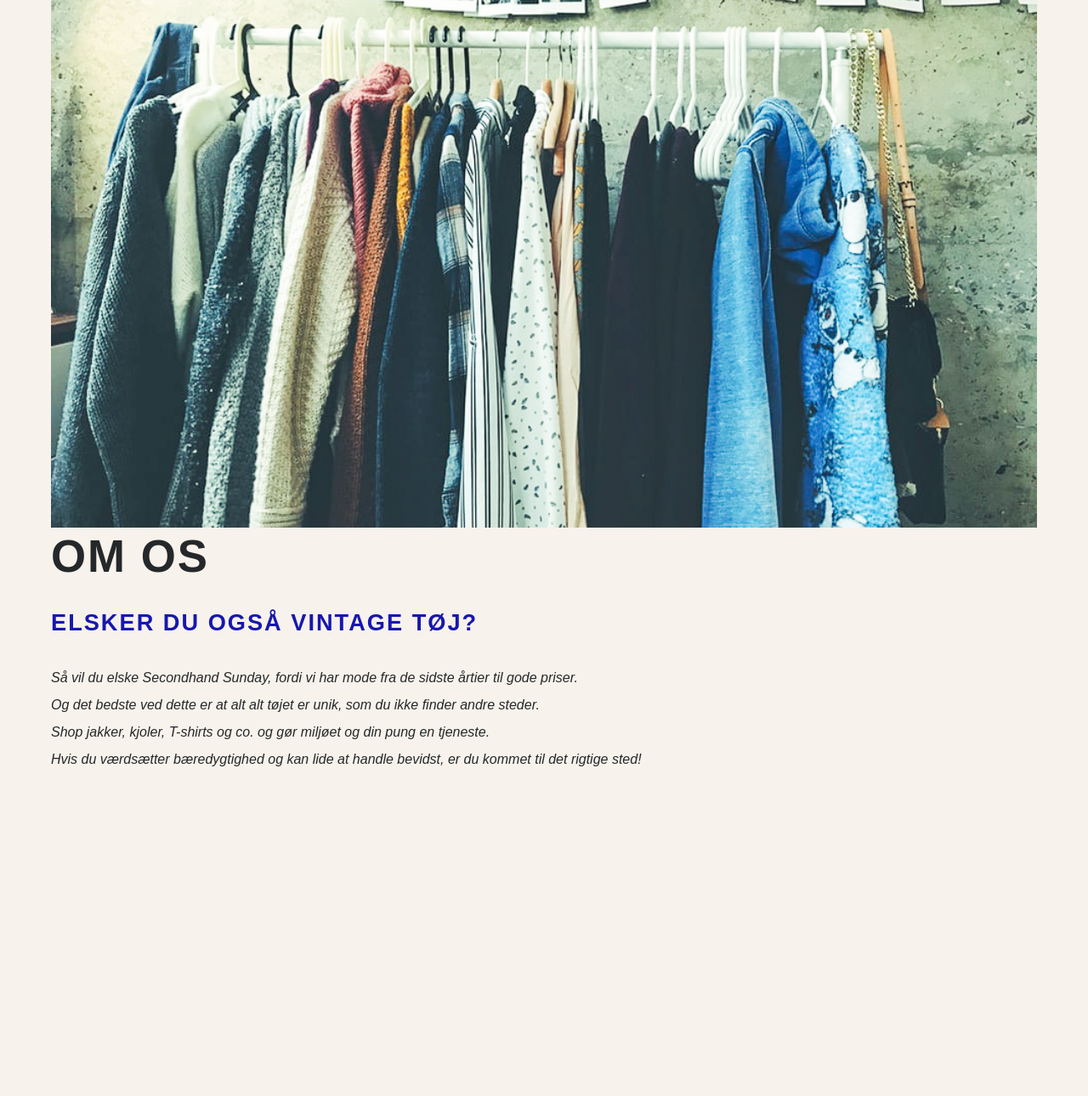
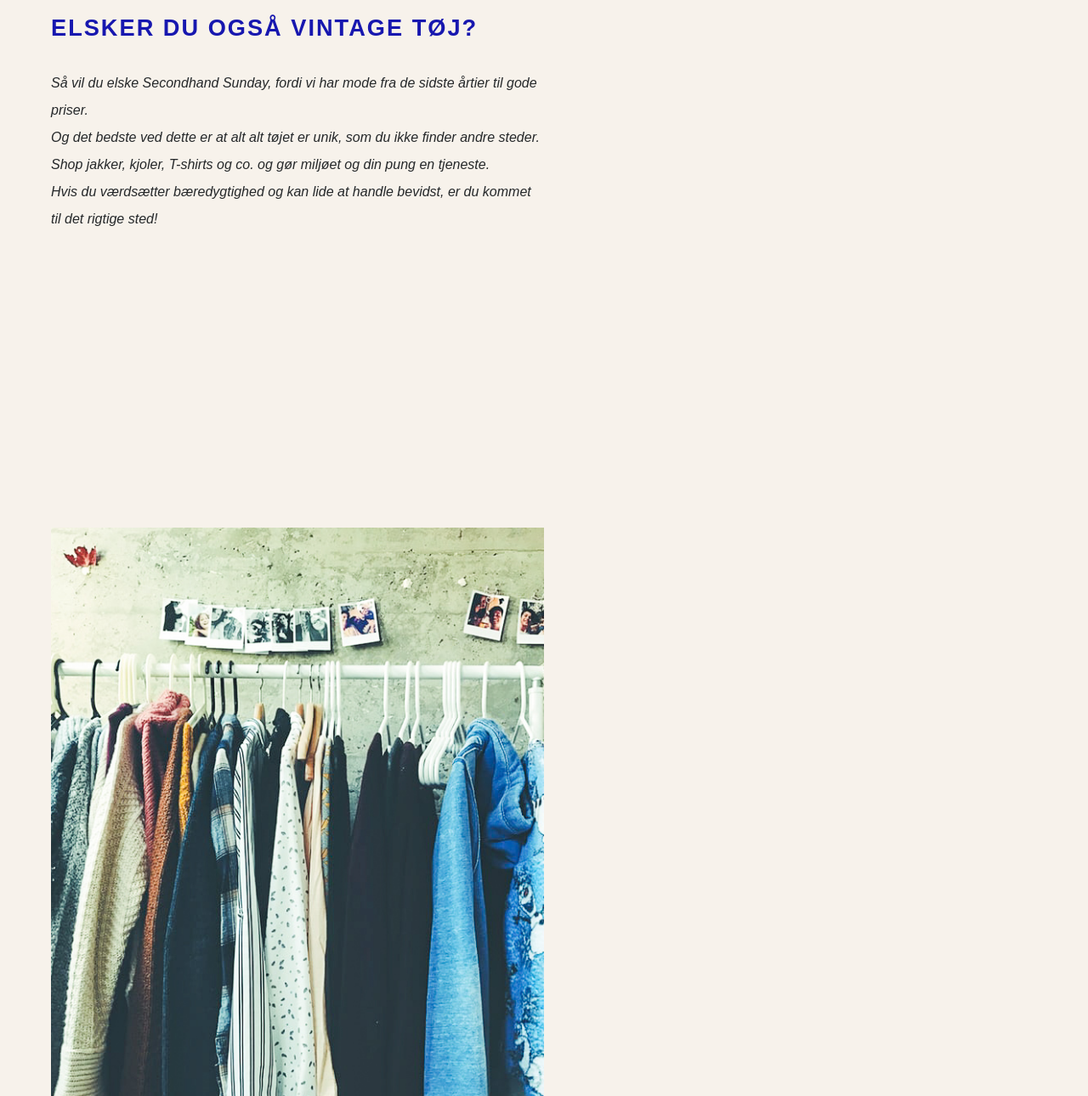
Before and after one commit to sifx1253/passion, a plain HTML site: page om_os.html in a window 1280 px wide. Shown: the part 179-1469 px from the top of the page at 85% size. Before the commit the page ends 1094 px from the top, so only its background shows below. Drawn offline with Linux system fonts and the light colour scheme; a web font is replaced by a local one.

Commit message:
om os næsten færdig

```diff
--- a/om_os.html
+++ b/om_os.html
@@ -44,9 +44,12 @@
         </header>
         <div class="spacing1"></div>
 
-        <div id="omos">
-            <div class="os_billede"></div>
-            <div class="tekst">
+
+
+        <div class="omos">
+
+            <div class="os_txt">
+                <div class="os_tekst">
                     <h1>OM OS</h1><br>
                     <h2>Elsker du også vintage tøj?</h2><br>
                     <p>Så vil du elske Secondhand Sunday, fordi vi har mode fra de sidste årtier til gode priser.<br>
@@ -56,8 +59,12 @@
                         Hvis du værdsætter bæredygtighed og kan lide at handle bevidst, er du kommet til det rigtige sted!</p>
                 </div>
             </div>
+            <div class="os_wrapper">
+                <div class="os_billede"> </div>
+            </div>
+        </div>
 
-    </div>
+
         <script>
             window.onresize = function(event) {
                 let windowWidth = window.innerWidth;
@@ -151,8 +158,5 @@
                 document.querySelector("#burger").removeEventListener("click", menuUp);
                 document.querySelector("#burger").addEventListener("click", menuDown);
             }
-
         </script>
-</body>
-
-</html>
+</body></html>
--- a/style.css
+++ b/style.css
@@ -985,6 +985,20 @@ footer p {
 
 /*------ om os ------*/
 
+#omos {
+
+    max-width: 1160px;
+    position: fixed;
+    display: flex;
+    flex-direction: row;
+    flex-wrap: wrap;
+    transform: translateY(0vh);
+    border: 1px solid #1717AF;
+
+}
+
+
+
 
 .os_billede {
     width: 100%;
@@ -996,6 +1010,23 @@ footer p {
     z-index: 4;
     max-width: 1200px;
     max-height: 700px;
+
+}
+
+.os_wrapper {
+    flex-basis: 500px;
+    flex-grow: 1;
+    width: 50%;
+}
+
+.os_txt {
+    flex-basis: 500px;
+    flex-grow: 2;
+    width: 50%;
+    height: 700px;
+    display: flex;
+    flex-direction: column;
+    justify-content: space-between;
 }
 
 
```
Lines whose indentation alone changed are shown as unchanged.
